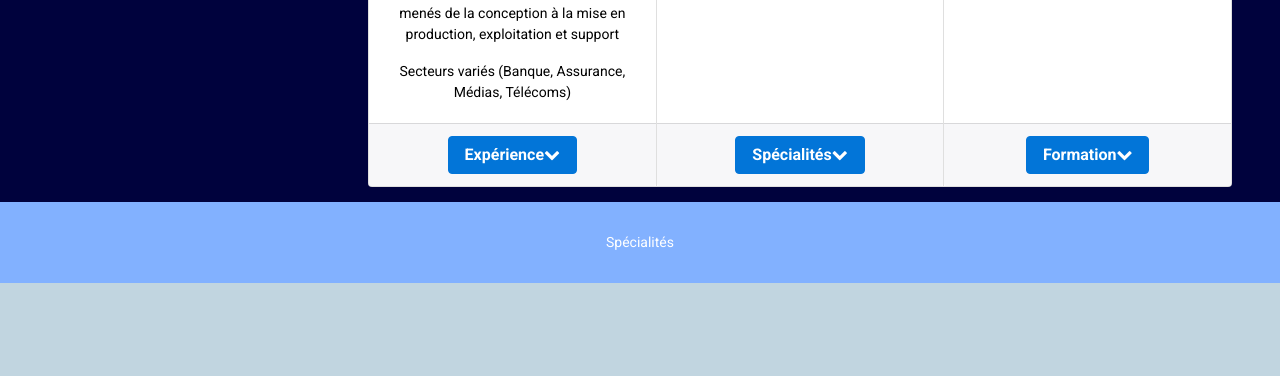
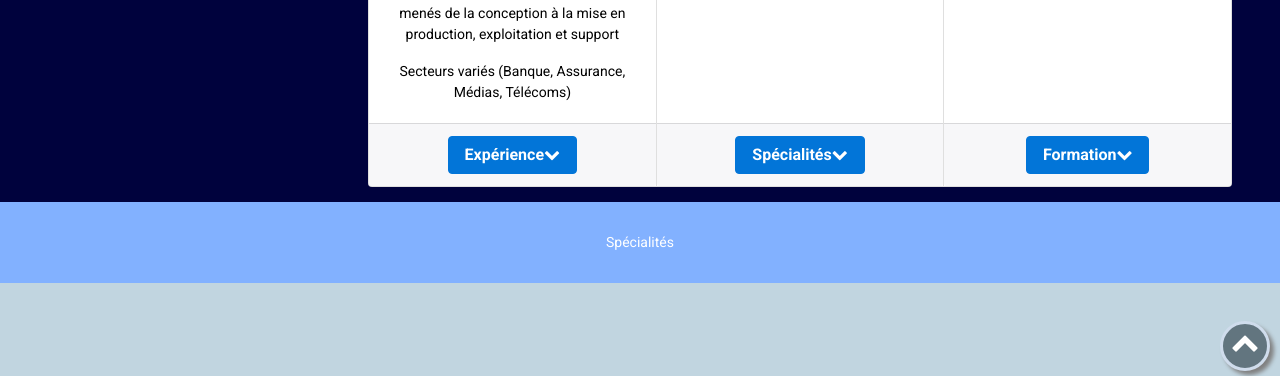
Before and after one commit to fchameau/CV, a plain HTML site: page index.html in a window 1280 px wide. Shown: the part 419-795 px from the top of the page. Drawn offline with nearby package versions, Linux system fonts and the light colour scheme; a script that the page names is missing.

Commit message:
Added scroll to top

```diff
--- a/assets/css/styles.css
+++ b/assets/css/styles.css
@@ -17,15 +17,15 @@ h6 {
   font-weight: 700;
 }
 a {
-  color: #2d7788;
-  -webkit-transition: all 0.4s ease-in-out;
-  -moz-transition: all 0.4s ease-in-out;
-  -ms-transition: all 0.4s ease-in-out;
-  -o-transition: all 0.4s ease-in-out;
+  color: #fff;
+  -webkit-transition: all 0.3s ease-in-out;
+  -moz-transition: all 0.3s ease-in-out;
+  -ms-transition: all 0.3s ease-in-out;
+  -o-transition: all 0.3s ease-in-out;
 }
 a:hover {
   text-decoration: underline;
-  color: #1a454f;
+  color: #ddd;
 }
 a:focus {
   text-decoration: none;
@@ -44,9 +44,6 @@ p {
   padding: 15px;
   text-align: center;
 }
-.headline a {
-  color: #fff;
-}
 
 .contact {
   color: #fff;
@@ -54,9 +51,6 @@ p {
   padding: 30px;
   text-align: center;
 
-}
-.contact a {
-  color: #fff;
 }
 .contact-list ul {
   margin-bottom: 0;
@@ -112,3 +106,34 @@ p {
   padding: 30px;
   text-align: center;
 }
+
+
+.round-button {
+	width:50px;
+	height:50px;
+	position:fixed;
+	bottom:10px;
+    right:10px;
+	margin: auto;
+}
+.round-button-circle {
+	display:block;
+	width: 100%;
+	height:100%;
+    border-radius: 50%;
+	border:3px solid #cfdcec;
+    overflow:hidden;
+    background: #62757f;
+    box-shadow: 4px 4px 4px gray;
+	margin: auto;
+	line-height:1em;
+	text-align:center;
+    font-size:2em;
+    font-weight:bold;
+    text-decoration:none;
+	padding-top: 5px;
+
+}
+.round-button-circle:hover {
+	background:#00023d;
+}
--- a/index.html
+++ b/index.html
@@ -28,7 +28,7 @@
     <![endif]-->
 </head>
 
-<body><div class="container-fluid">
+<body><a name="top"></a><div class="container-fluid">
 
     <div class="row">
 		<div class="col-xl-3 col-lg-4 col-md-4 headline">
@@ -207,7 +207,7 @@
 
 				<div class="cd-timeline-block is-hidden">
 					<div class="cd-timeline-img cd-movie">
-						<img src="assets/images/AT-logo-SG.png" alt="Movie">
+						<i class="fa fa-graduation-cap" aria-hidden="true"></i>
 					</div> <!-- cd-timeline-img -->
 
 					<div class="cd-timeline-content">
@@ -229,6 +229,11 @@
 	</div>
 
 </div>
+
+<div class="round-button">
+<a class="round-button-circle" href="#top"><i class="fa fa-chevron-up" aria-hidden="true" /> </a>
+</div>
+
 	<!--//-->
 
     <!-- Javascript -->
```
